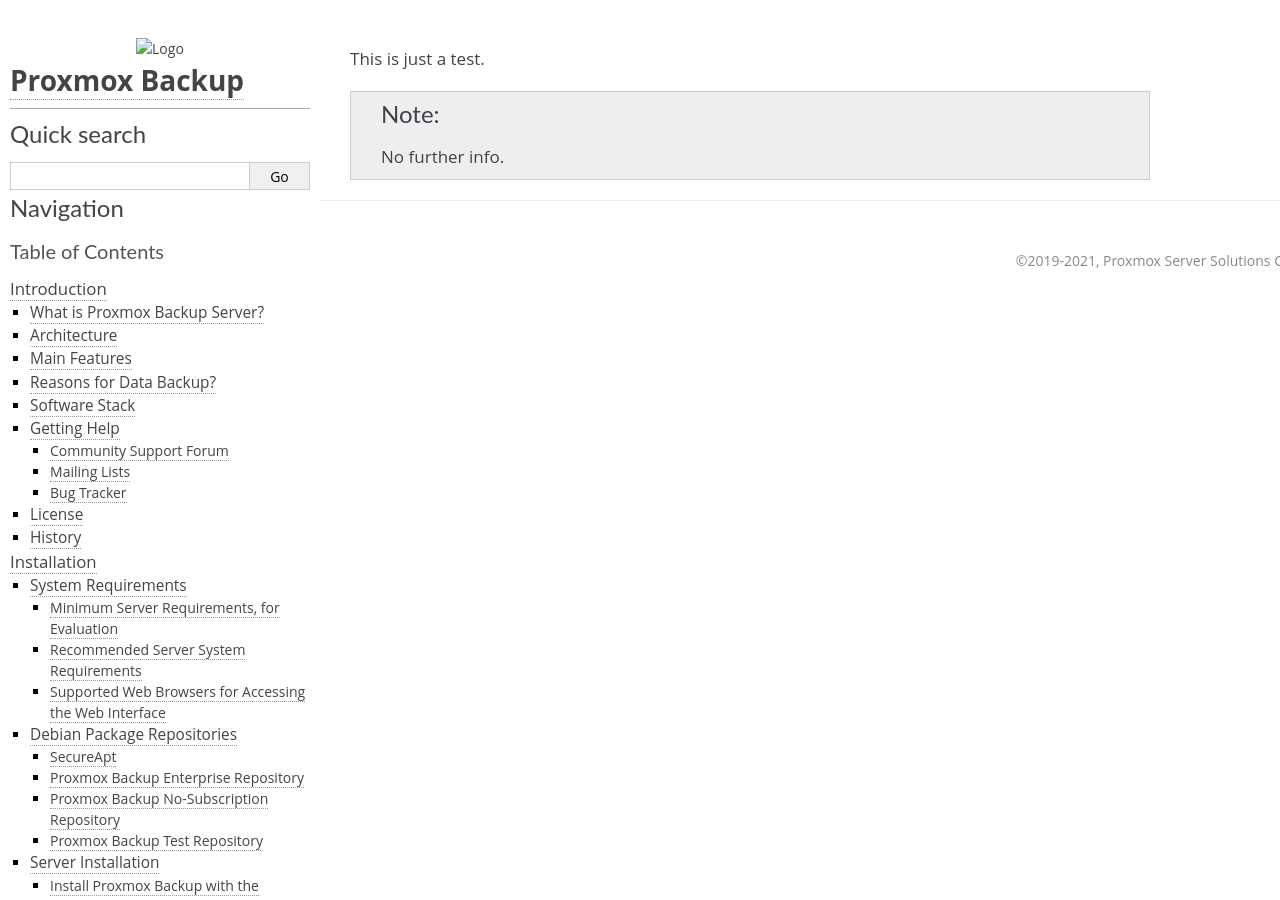
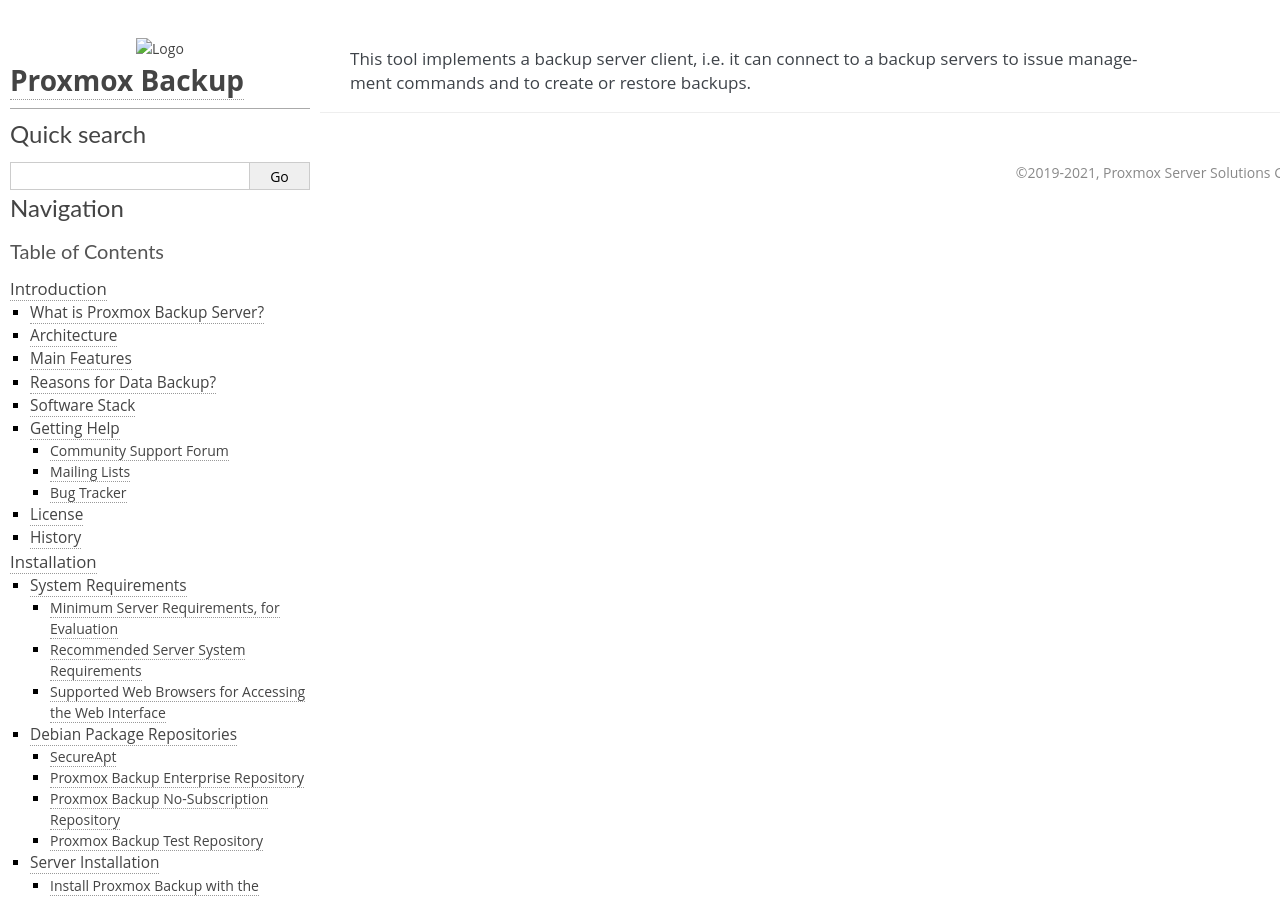
Before and after one commit to proxmox/proxmox-backup, a Sphinx documentation site: the page built from docs/proxmox-backup-client/description.rst, in a window 1280 px wide. Built offline with Sphinx 7.4.7, drawn with Linux system fonts in a browser that asks for light colours.

Commit message:
docs: add short descriptions for main binaries.

```diff
--- a/docs/proxmox-backup-client/description.rst
+++ b/docs/proxmox-backup-client/description.rst
@@ -1,3 +1,3 @@
-This is just a test.
-
-.. NOTE:: No further info.
+This tool implements a backup server client, i.e. it can connect to a
+backup servers to issue management commands and to create or restore
+backups.
--- a/docs/proxmox-backup-manager/description.rst
+++ b/docs/proxmox-backup-manager/description.rst
@@ -1,3 +1,2 @@
-This is just a test.
-
-.. NOTE:: No further info.
+This tool exposes the whole backup server management API on the
+command line.
--- a/docs/proxmox-tape/description.rst
+++ b/docs/proxmox-tape/description.rst
@@ -1,3 +1 @@
-This is just a test.
-
-.. NOTE:: No further info.
+This tool can configure and manage tape backups.
```
